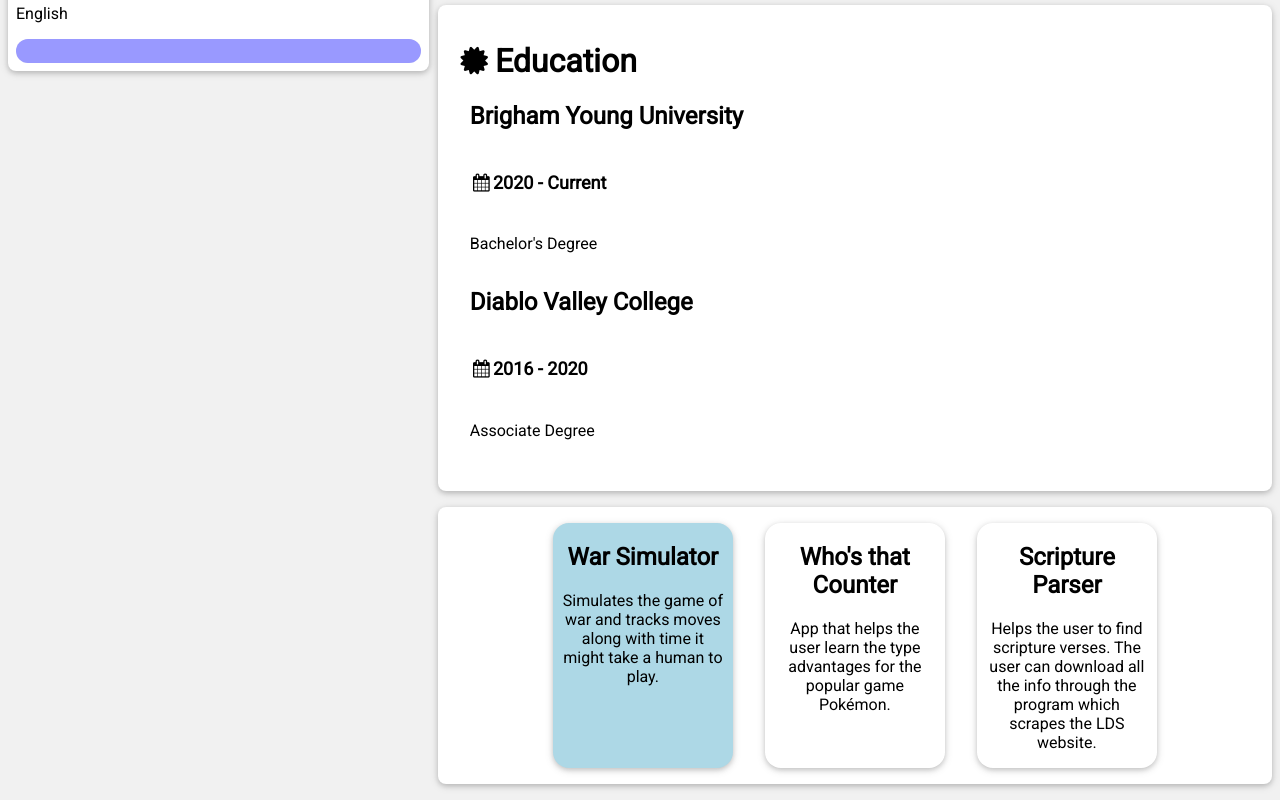
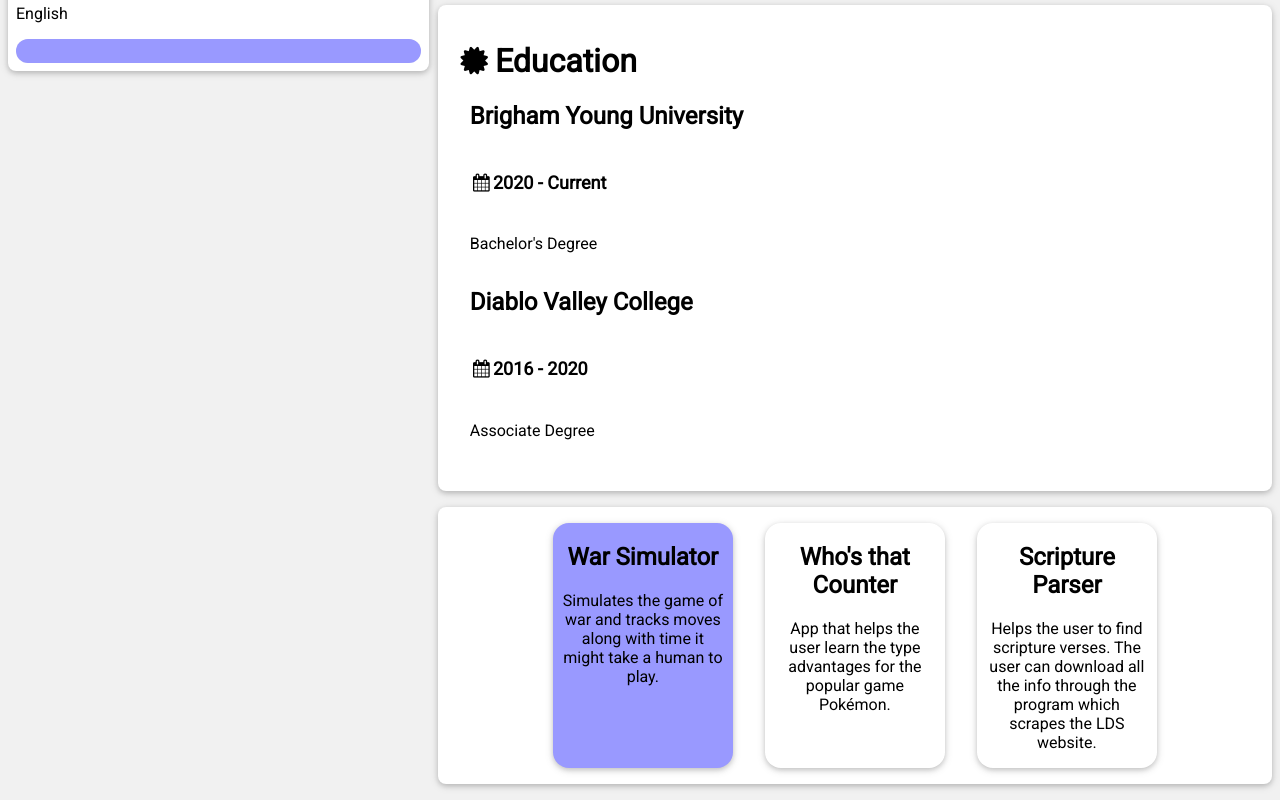
Before and after one commit to mdogdope/mdogdope.github.io, a plain HTML site: page index.html in a window 1280 px wide. In both pictures the pointer is over the link 642 px from the left and 1580 px from the top of the page. Shown: the part 935-1735 px from the top of the page. Drawn offline with Linux system fonts and the light colour scheme.

Commit message:
Changed colors so it matched.

```diff
--- a/index.css
+++ b/index.css
@@ -149,5 +149,5 @@
 }
 
 .project:hover {
-	background-color: lightblue;
+	background-color: var(--primary);
 }
```
